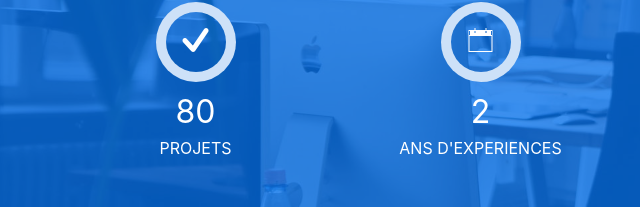
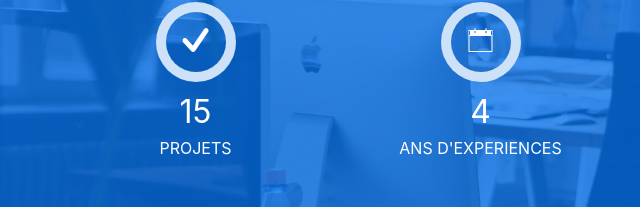
Before and after one commit to brondonnono/brondonnono.github.io, a plain HTML site: page index.html in a window 1280 px wide. Shown: the part 2233-2440 px from the top of the page, 17-657 px from the left. Drawn offline with Linux system fonts and the light colour scheme; files whose address does not match are found by name.

Commit message:
update of experience years and number of projects

```diff
--- a/index.html
+++ b/index.html
@@ -315,7 +315,7 @@
                 ></span>
               </div>
               <div class="counter-num">
-                <p class="counter">80</p>
+                <p class="counter">15</p>
                 <span class="counter-text">PROJETS</span>
               </div>
             </div>
@@ -328,7 +328,7 @@
                 ></span>
               </div>
               <div class="counter-num">
-                <p class="counter">02</p>
+                <p class="counter">04</p>
                 <span class="counter-text">ANS D'EXPERIENCES</span>
               </div>
             </div>
```
